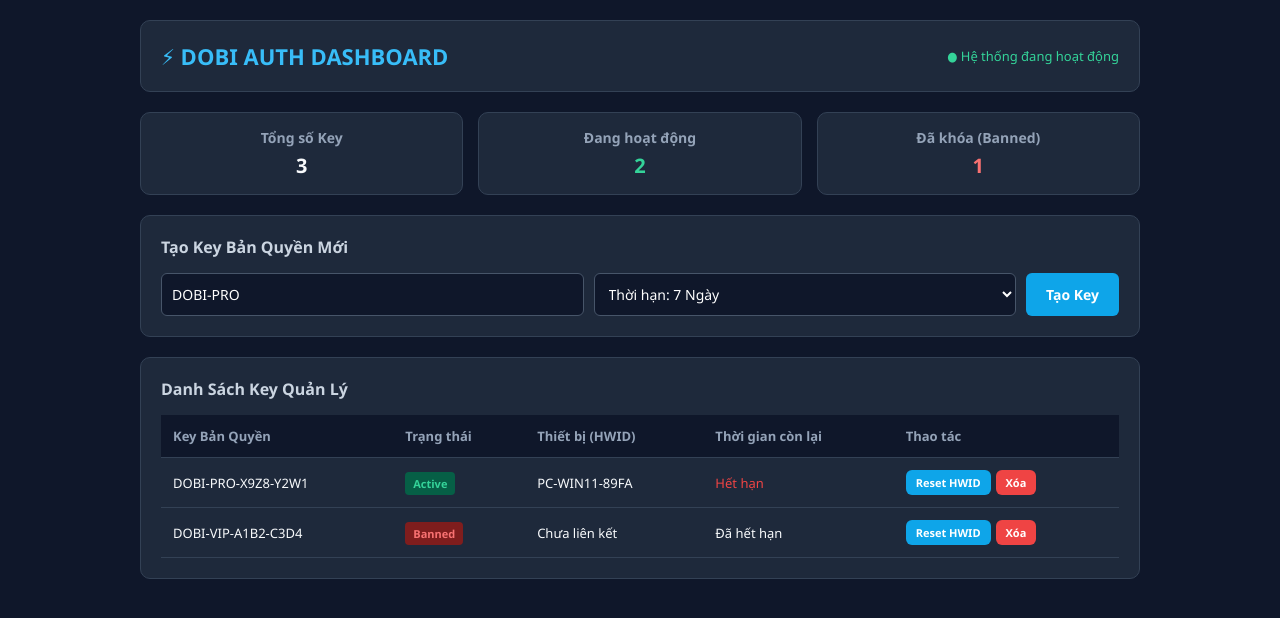
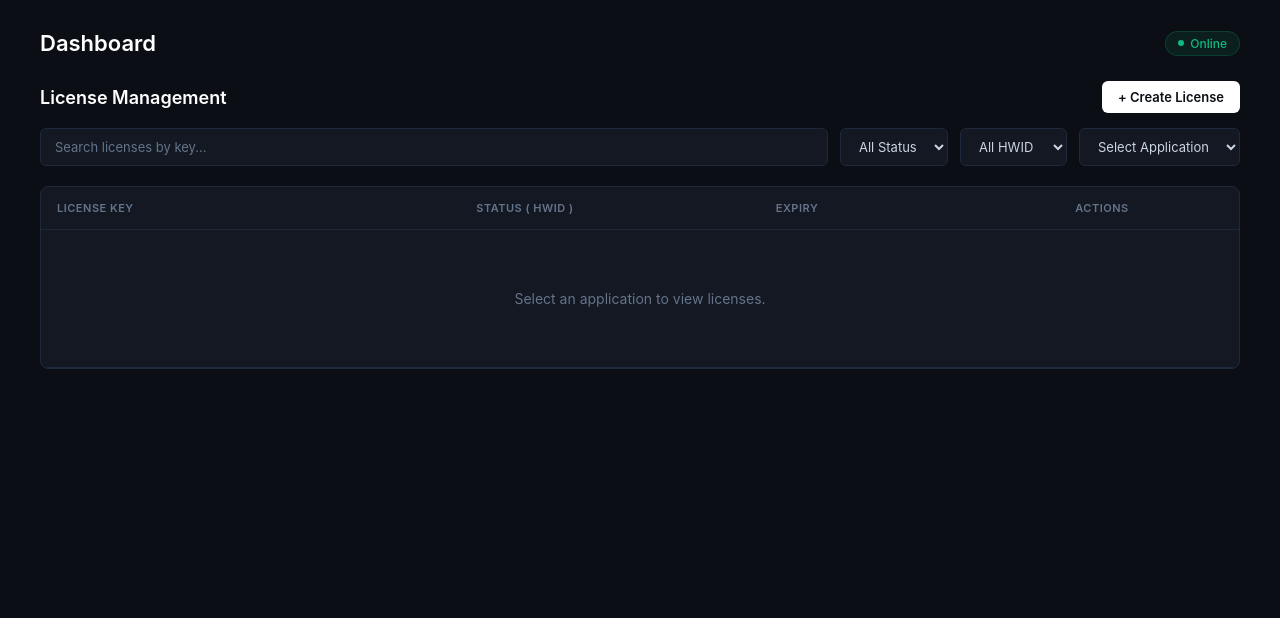
Before and after one commit to huypc708-web/Dobi-manager, a website: page index.html in a window 1280 px wide. Drawn offline with Linux system fonts and the light colour scheme.

Commit message:
Update index.html

```diff
--- a/index.html
+++ b/index.html
@@ -3,286 +3,326 @@
 <head>
     <meta charset="UTF-8">
     <meta name="viewport" content="width=device-width, initial-scale=1.0">
-    <title>DOBI AUTH - License Manager</title>
+    <title>Dashboard - License Management</title>
     <style>
         * {
             box-sizing: border-box;
             margin: 0;
             padding: 0;
-            font-family: 'Segoe UI', Tahoma, Geneva, Verdana, sans-serif;
+            font-family: -apple-system, BlinkMacSystemFont, "Segoe UI", Roboto, Helvetica, Arial, sans-serif;
         }
         body {
-            background-color: #0f172a;
-            color: #f8fafc;
-            padding: 20px;
+            background-color: #0b0e14;
+            color: #94a3b8;
+            padding: 30px;
         }
         .container {
-            max-width: 1000px;
+            max-width: 1200px;
             margin: 0 auto;
         }
-        header {
+        .header-top {
             display: flex;
             justify-content: space-between;
             align-items: center;
-            background: #1e293b;
-            padding: 20px;
-            border-radius: 10px;
-            margin-bottom: 20px;
-            border: 1px solid #334155;
+            margin-bottom: 25px;
         }
-        header h1 {
+        .dashboard-title {
+            color: #ffffff;
             font-size: 22px;
-            color: #38bdf8;
+            font-weight: 600;
         }
-        .stats-grid {
-            display: grid;
-            grid-template-columns: repeat(auto-fit, minmax(200px, 1fr));
-            gap: 15px;
-            margin-bottom: 20px;
+        .status-badge {
+            background: rgba(16, 185, 129, 0.1);
+            color: #10b981;
+            border: 1px solid rgba(16, 185, 129, 0.2);
+            padding: 4px 12px;
+            border-radius: 20px;
+            font-size: 12px;
+            font-weight: 500;
+            display: flex;
+            align-items: center;
+            gap: 6px;
         }
-        .stat-card {
-            background: #1e293b;
-            padding: 15px;
-            border-radius: 10px;
-            border: 1px solid #334155;
-            text-align: center;
+        .status-badge::before {
+            content: '';
+            width: 6px;
+            height: 6px;
+            background-color: #10b981;
+            border-radius: 50%;
         }
-        .stat-card h3 {
-            font-size: 14px;
-            color: #94a3b8;
-            margin-bottom: 5px;
+        .section-title-row {
+            display: flex;
+            justify-content: space-between;
+            align-items: center;
+            margin-bottom: 15px;
         }
-        .stat-card p {
-            font-size: 20px;
-            font-weight: bold;
-            color: #f8fafc;
+        .section-title {
+            color: #ffffff;
+            font-size: 18px;
+            font-weight: 600;
         }
-        .panel {
-            background: #1e293b;
-            padding: 20px;
-            border-radius: 10px;
-            border: 1px solid #334155;
-            margin-bottom: 20px;
-        }
-        .panel h2 {
-            font-size: 16px;
-            margin-bottom: 15px;
-            color: #cbd5e1;
-        }
-        .form-group {
-            display: flex;
-            gap: 10px;
-            flex-wrap: wrap;
-        }
-        input, select {
-            flex: 1;
-            padding: 10px;
-            background: #0f172a;
-            border: 1px solid #475569;
-            color: #fff;
+        .btn-create {
+            background-color: #ffffff;
+            color: #0b0e14;
+            border: none;
+            padding: 8px 16px;
             border-radius: 6px;
-            font-size: 14px;
-        }
-        button {
-            background-color: #0ea5e9;
-            color: white;
-            border: none;
-            padding: 10px 20px;
-            font-size: 14px;
-            font-weight: bold;
-            border-radius: 6px;
+            font-size: 13px;
+            font-weight: 600;
             cursor: pointer;
             transition: 0.2s;
         }
-        button:hover {
-            background-color: #0284c7;
+        .btn-create:hover {
+            background-color: #e2e8f0;
         }
-        .btn-danger {
-            background-color: #ef4444;
+        .filters-bar {
+            display: flex;
+            gap: 12px;
+            margin-bottom: 20px;
+            flex-wrap: wrap;
         }
-        .btn-danger:hover {
-            background-color: dc2626;
+        .search-box, select {
+            background-color: #131822;
+            border: 1px solid #1e293b;
+            color: #ffffff;
+            padding: 9px 14px;
+            border-radius: 6px;
+            font-size: 13px;
+            outline: none;
+        }
+        .search-box {
+            flex: 1;
+            min-width: 250px;
+        }
+        .search-box::placeholder {
+            color: #64748b;
+        }
+        select {
+            cursor: pointer;
+            color: #cbd5e1;
+        }
+        .table-container {
+            background-color: #131822;
+            border: 1px solid #1e293b;
+            border-radius: 8px;
+            overflow: hidden;
         }
         table {
             width: 100%;
             border-collapse: collapse;
-            margin-top: 10px;
+            text-align: left;
             font-size: 13px;
         }
-        th, td {
-            padding: 12px;
-            text-align: left;
-            border-bottom: 1px solid #334155;
+        th {
+            color: #64748b;
+            font-weight: 600;
+            text-transform: uppercase;
+            font-size: 11px;
+            letter-spacing: 0.5px;
+            padding: 14px 16px;
+            border-bottom: 1px solid #1e293b;
         }
-        th {
-            background-color: #0f172a;
-            color: #94a3b8;
+        td {
+            padding: 24px 16px;
+            border-bottom: 1px solid #1e293b;
+            color: #cbd5e1;
+        }
+        .empty-state {
+            text-align: center;
+            padding: 60px 20px;
+            color: #64748b;
+            font-size: 14px;
         }
         .badge {
-            padding: 4px 8px;
+            padding: 3px 8px;
             border-radius: 4px;
             font-size: 11px;
-            font-weight: bold;
+            font-weight: 500;
         }
-        .badge-active { background: #065f46; color: #34d399; }
-        .badge-banned { background: #7f1d1d; color: #f87171; }
-        .action-btns {
-            display: flex;
-            gap: 5px;
+        .badge-active { background: rgba(16, 185, 129, 0.15); color: #34d399; }
+        .badge-banned { background: rgba(239, 68, 68, 0.15); color: #f87171; }
+
+        /* Modal Popup tạo key phong cách AuthFusion */
+        .modal {
+            display: none;
+            position: fixed;
+            top: 0; left: 0; width: 100%; height: 100%;
+            background: rgba(0, 0, 0, 0.7);
+            justify-content: center;
+            align-items: center;
         }
-        .action-btns button {
-            padding: 5px 10px;
-            font-size: 11px;
+        .modal-content {
+            background: #131822;
+            border: 1px solid #1e293b;
+            padding: 25px;
+            border-radius: 10px;
+            width: 100%;
+            max-width: 400px;
         }
+        .modal-content h3 { color: #fff; margin-bottom: 15px; font-size: 16px; }
+        .modal-content input, .modal-content select { width: 100%; margin-bottom: 12px; }
+        .modal-btns { display: flex; gap: 10px; justify-content: flex-end; margin-top: 10px; }
+        .btn-cancel { background: #334155; color: #fff; border: none; padding: 8px 14px; border-radius: 6px; cursor: pointer; }
     </style>
 </head>
 <body>
 
     <div class="container">
-        <!-- Header -->
-        <header>
-            <h1>⚡ DOBI AUTH DASHBOARD</h1>
-            <span style="font-size: 13px; color: #34d399;">● Hệ thống đang hoạt động</span>
-        </header>
-
-        <!-- Thống kê nhanh -->
-        <div class="stats-grid">
-            <div class="stat-card">
-                <h3>Tổng số Key</h3>
-                <p id="totalKeys">3</p>
-            </div>
-            <div class="stat-card">
-                <h3>Đang hoạt động</h3>
-                <p id="activeKeys" style="color: #34d399;">2</p>
-            </div>
-            <div class="stat-card">
-                <h3>Đã khóa (Banned)</h3>
-                <p id="bannedKeys" style="color: #f87171;">1</p>
-            </div>
+        <!-- Top Header -->
+        <div class="header-top">
+            <div class="dashboard-title">Dashboard</div>
+            <div class="status-badge">Online</div>
         </div>
 
-        <!-- Bảng điều khiển tạo Key -->
-        <div class="panel">
-            <h2>Tạo Key Bản Quyền Mới</h2>
-            <div class="form-group">
-                <input type="text" id="keyPrefix" placeholder="Nhập tiền tố (Ví dụ: DOBI-VIP)" value="DOBI-PRO">
-                <select id="keyDuration">
-                    <option value="1">Thời hạn: 1 Ngày</option>
-                    <option value="7" selected>Thời hạn: 7 Ngày</option>
-                    <option value="30">Thời hạn: 30 Ngày</option>
-                    <option value="365">Thời hạn: Vĩnh viễn</option>
-                </select>
-                <button onclick="generateKey()">Tạo Key</button>
-            </div>
+        <!-- Section Title & Create Button -->
+        <div class="section-title-row">
+            <div class="section-title">License Management</div>
+            <button class="btn-create" onclick="openModal()">+ Create License</button>
         </div>
 
-        <!-- Danh sách Key quản lý -->
-        <div class="panel">
-            <h2>Danh Sách Key Quản Lý</h2>
+        <!-- Filters Bar -->
+        <div class="filters-bar">
+            <input type="text" class="search-box" placeholder="Search licenses by key..." id="searchInput" onkeyup="filterTable()">
+            <select id="statusFilter" onchange="filterTable()">
+                <option value="">All Status</option>
+                <option value="Active">Active</option>
+                <option value="Banned">Banned</option>
+            </select>
+            <select id="hwidFilter" onchange="filterTable()">
+                <option value="">All HWID</option>
+                <option value="bound">Bound</option>
+                <option value="unbound">Unbound</option>
+            </select>
+            <select>
+                <option>Select Application</option>
+                <option>DOBI AIMBOT v1</option>
+            </select>
+        </div>
+
+        <!-- License Table -->
+        <div class="table-container">
             <table>
                 <thead>
                     <tr>
-                        <th>Key Bản Quyền</th>
-                        <th>Trạng thái</th>
-                        <th>Thiết bị (HWID)</th>
-                        <th>Thời gian còn lại</th>
-                        <th>Thao tác</th>
+                        <th style="width: 35%;">License Key</th>
+                        <th style="width: 25%;">Status ( HWID )</th>
+                        <th style="width: 25%;">Expiry</th>
+                        <th style="width: 15%;">Actions</th>
                     </tr>
                 </thead>
-                <tbody id="keyListTable">
+                <tbody id="licenseTableBody">
                     <tr>
-                        <td><code>DOBI-PRO-X9Z8-Y2W1</code></td>
-                        <td><span class="badge badge-active">Active</span></td>
-                        <td><code>PC-WIN11-89FA</code></td>
-                        <td class="countdown" data-expire="1775000000">Đang đếm ngược...</td>
-                        <td>
-                            <div class="action-btns">
-                                <button onclick="resetHwid(this)">Reset HWID</button>
-                                <button class="btn-danger" onclick="deleteKey(this)">Xóa</button>
-                            </div>
-                        </td>
-                    </tr>
-                    <tr>
-                        <td><code>DOBI-VIP-A1B2-C3D4</code></td>
-                        <td><span class="badge badge-banned">Banned</span></td>
-                        <td><code>Chưa liên kết</code></td>
-                        <td>Đã hết hạn</td>
-                        <td>
-                            <div class="action-btns">
-                                <button onclick="resetHwid(this)">Reset HWID</button>
-                                <button class="btn-danger" onclick="deleteKey(this)">Xóa</button>
-                            </div>
-                        </td>
+                        <td colspan="4" class="empty-state" id="emptyRow">Select an application to view licenses.</td>
                     </tr>
                 </tbody>
             </table>
         </div>
     </div>
 
+    <!-- Modal Tạo Key -->
+    <div class="modal" id="createModal">
+        <div class="modal-content">
+            <h3>Create New License</h3>
+            <select id="newApp">
+                <option>DOBI AIMBOT v1</option>
+            </select>
+            <select id="newDuration">
+                <option value="1">1 Day</option>
+                <option value="7" selected>7 Days</option>
+                <option value="30">30 Days</option>
+                <option value="365">Lifetime / Permanent</option>
+            </select>
+            <div class="modal-btns">
+                <button class="btn-cancel" onclick="closeModal()">Cancel</button>
+                <button class="btn-create" onclick="createNewKey()">Generate</button>
+            </div>
+        </div>
+    </div>
+
     <script>
-        // Tạo key mới thêm vào bảng
-        function generateKey() {
-            const prefix = document.getElementById("keyPrefix").value || "DOBI";
-            const rand1 = Math.random().toString(36).substring(2, 6).toUpperCase();
-            const rand2 = Math.random().toString(36).substring(2, 6).toUpperCase();
-            const newKey = `${prefix}-${rand1}-${rand2}`;
+        let licenses = [];
 
-            const table = document.getElementById("keyListTable");
-            const row = table.insertRow(0);
-
-            row.innerHTML = `
-                <td><code>${newKey}</code></td>
-                <td><span class="badge badge-active">Active</span></td>
-                <td><code>Chưa liên kết</code></td>
-                <td class="countdown" data-expire="${Math.floor(Date.now() / 1000) + 86400 * 7}">7 Ngày 00h</td>
-                <td>
-                    <div class="action-btns">
-                        <button onclick="resetHwid(this)">Reset HWID</button>
-                        <button class="btn-danger" onclick="deleteKey(this)">Xóa</button>
-                    </div>
-                </td>
-            `;
-            updateStats();
-            alert("Đã tạo key thành công: " + newKey);
+        function openModal() {
+            document.getElementById("createModal").style.display = "flex";
         }
 
-        // Xóa key
-        function deleteKey(button) {
-            const row = button.closest("tr");
-            row.remove();
-            updateStats();
+        function closeModal() {
+            document.getElementById("createModal").style.display = "none";
         }
 
-        // Reset HWID của key
-        function resetHwid(button) {
-            const row = button.closest("tr");
-            const hwidCell = row.cells[2];
-            hwidCell.innerHTML = "<code>Chưa liên kết</code>";
-            alert("Đã reset HWID thành công! Key đã sẵn sàng cho máy mới.");
+        function createNewKey() {
+            const chars = "ABCDEFGHIJKLMNOPQRSTUVWXYZ0123456789";
+            let part1 = "", part2 = "", part3 = "";
+            for (let i = 0; i < 4; i++) part1 += chars.charAt(Math.floor(Math.random() * chars.length));
+            for (let i = 0; i < 4; i++) part2 += chars.charAt(Math.floor(Math.random() * chars.length));
+            for (let i = 0; i < 4; i++) part3 += chars.charAt(Math.floor(Math.random() * chars.length));
+
+            const keyString = `DOBI-${part1}-${part2}-${part3}`;
+            const days = parseInt(document.getElementById("newDuration").value);
+            const expireAt = days === 365 ? "Lifetime" : Math.floor(Date.now() / 1000) + (days * 86400);
+
+            licenses.push({
+                key: keyString,
+                status: "Active",
+                hwid: "Unbound",
+                expiry: expireAt
+            });
+
+            renderTable(licenses);
+            closeModal();
         }
 
-        // Cập nhật bộ đếm thống kê
-        function updateStats() {
-            const rows = document.getElementById("keyListTable").rows.length;
-            document.getElementById("totalKeys").innerText = rows;
+        function renderTable(data) {
+            const tbody = document.getElementById("licenseTableBody");
+            if (data.length === 0) {
+                tbody.innerHTML = `<tr><td colspan="4" class="empty-state">No licenses found.</td></tr>`;
+                return;
+            }
+
+            tbody.innerHTML = "";
+            data.forEach((item, index) => {
+                let expiryText = item.expiry === "Lifetime" ? "Lifetime" : formatCountdown(item.expiry);
+                tbody.innerHTML += `
+                    <tr>
+                        <td><code style="color: #38bdf8;">${item.key}</code></td>
+                        <td><span class="badge badge-active">${item.status}</span> <span style="font-size: 12px; color: #64748b;">(${item.hwid})</span></td>
+                        <td class="${item.expiry !== 'Lifetime' ? 'countdown-item' : ''}" data-time="${item.expiry}">${expiryText}</td>
+                        <td>
+                            <button onclick="resetHwid(${index})" style="background:#1e293b; color:#38bdf8; border:1px solid #334155; padding:5px 10px; border-radius:4px; cursor:pointer; font-size:12px;">Reset HWID</button>
+                        </td>
+                    </tr>
+                `;
+            });
         }
 
-        // Vòng lặp cập nhật thời gian đếm ngược trực quan
+        function resetHwid(index) {
+            licenses[index].hwid = "Unbound";
+            renderTable(licenses);
+            alert("HWID has been successfully reset!");
+        }
+
+        function filterTable() {
+            const keyword = document.getElementById("searchInput").value.toLowerCase();
+            const filtered = licenses.filter(item => item.key.toLowerCase().includes(keyword));
+            renderTable(filtered);
+        }
+
+        function formatCountdown(expireTimestamp) {
+            const now = Math.floor(Date.now() / 1000);
+            const diff = expireTimestamp - now;
+            if (diff <= 0) return "Expired";
+            let days = Math.floor(diff / 86400);
+            let hours = Math.floor((diff % 86400) / 3600);
+            let mins = Math.floor((diff % 3600) / 60);
+            return `${days}d ${hours}h ${mins}m left`;
+        }
+
+        // Cập nhật bộ đếm thời gian thực mỗi giây
         setInterval(() => {
-            const countdownElements = document.querySelectorAll(".countdown");
-            countdownElements.forEach(el => {
-                const expireTime = parseInt(el.getAttribute("data-expire"));
-                const now = Math.floor(Date.now() / 1000);
-                let diff = expireTime - now;
-
-                if (diff <= 0) {
-                    el.innerText = "Hết hạn";
-                    el.style.color = "#ef4444";
-                } else {
-                    let days = Math.floor(diff / 86400);
-                    let hours = Math.floor((diff % 86400) / 3600);
-                    let minutes = Math.floor((diff % 3600) / 60);
-                    el.innerText = `${days} ngày ${hours}h ${minutes}p`;
+            document.querySelectorAll(".countdown-item").forEach(el => {
+                const timestamp = parseInt(el.getAttribute("data-time"));
+                if (!isNaN(timestamp)) {
+                    el.innerText = formatCountdown(timestamp);
                 }
             });
         }, 1000);
```
